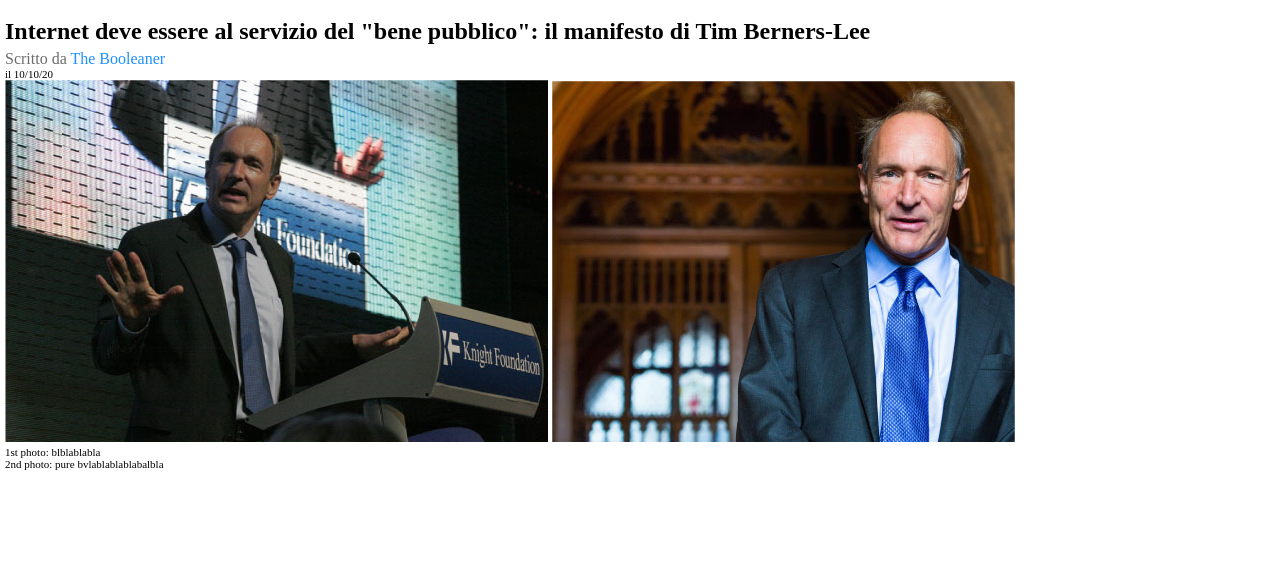
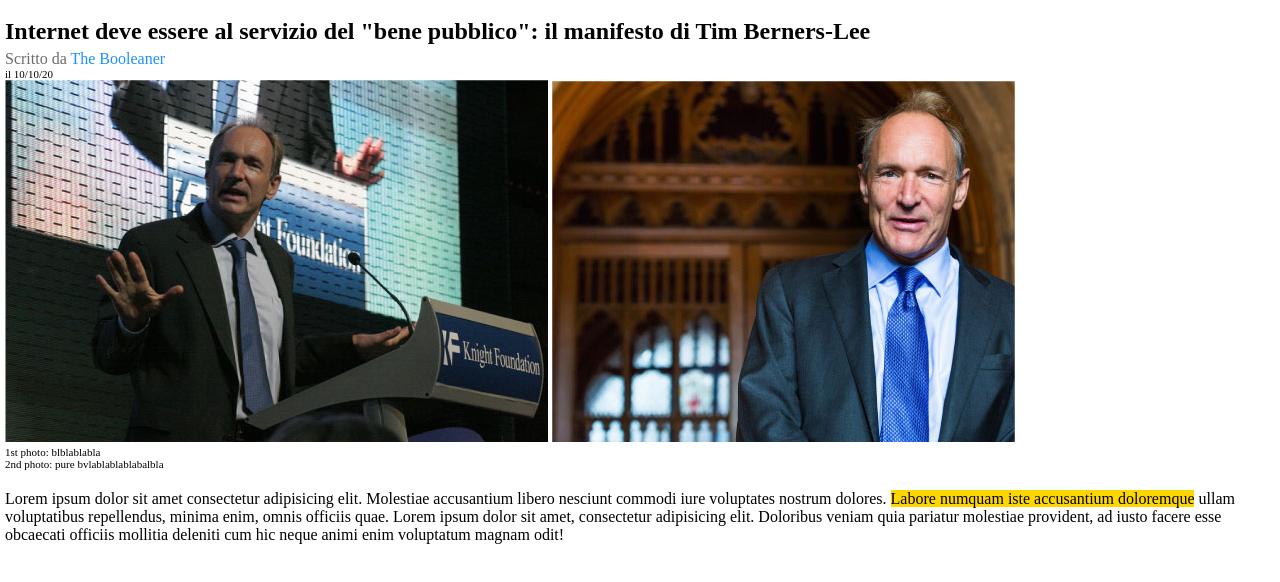
Before and after one commit to Erika-Sarleti/html-css-booleaner, a plain HTML site: page index.html in a window 1280 px wide. Shown: the part 172-754 px from the top of the page. Drawn offline with Linux system fonts and the light colour scheme.

Commit message:
implementazione del primo paragrafo

```diff
--- a/css/style.css
+++ b/css/style.css
@@ -18,6 +18,10 @@ header {
 main {
     margin-left: 5px;
 }
+
+section{
+    margin-bottom: 20px;
+}
 .sottotitolo.autore{
     color: rgb(109, 107, 107);
     margin-top: 5px;
@@ -32,3 +36,7 @@ a {
 .smalltext{
     font-size: 11px;
 }
+
+.evidenziato{
+    background-color: gold;
+}
--- a/index.html
+++ b/index.html
@@ -39,8 +39,13 @@
 
         <!-- sezione articolo -->
         <section>
+            <p>Lorem ipsum dolor sit amet consectetur adipisicing elit. Molestiae accusantium libero nesciunt commodi iure voluptates nostrum dolores. <span class="evidenziato"> Labore numquam iste accusantium doloremque</span> ullam voluptatibus repellendus, minima enim, omnis officiis quae. Lorem ipsum dolor sit amet, consectetur adipisicing elit. Doloribus veniam quia pariatur molestiae provident, ad iusto facere esse obcaecati officiis mollitia deleniti cum hic neque animi enim voluptatum magnam odit!</p>
+        </section>
 
+        <section>
+            <ul>
 
+            </ul>
         </section>
         <!-- fine articolo -->
     </main>
```
